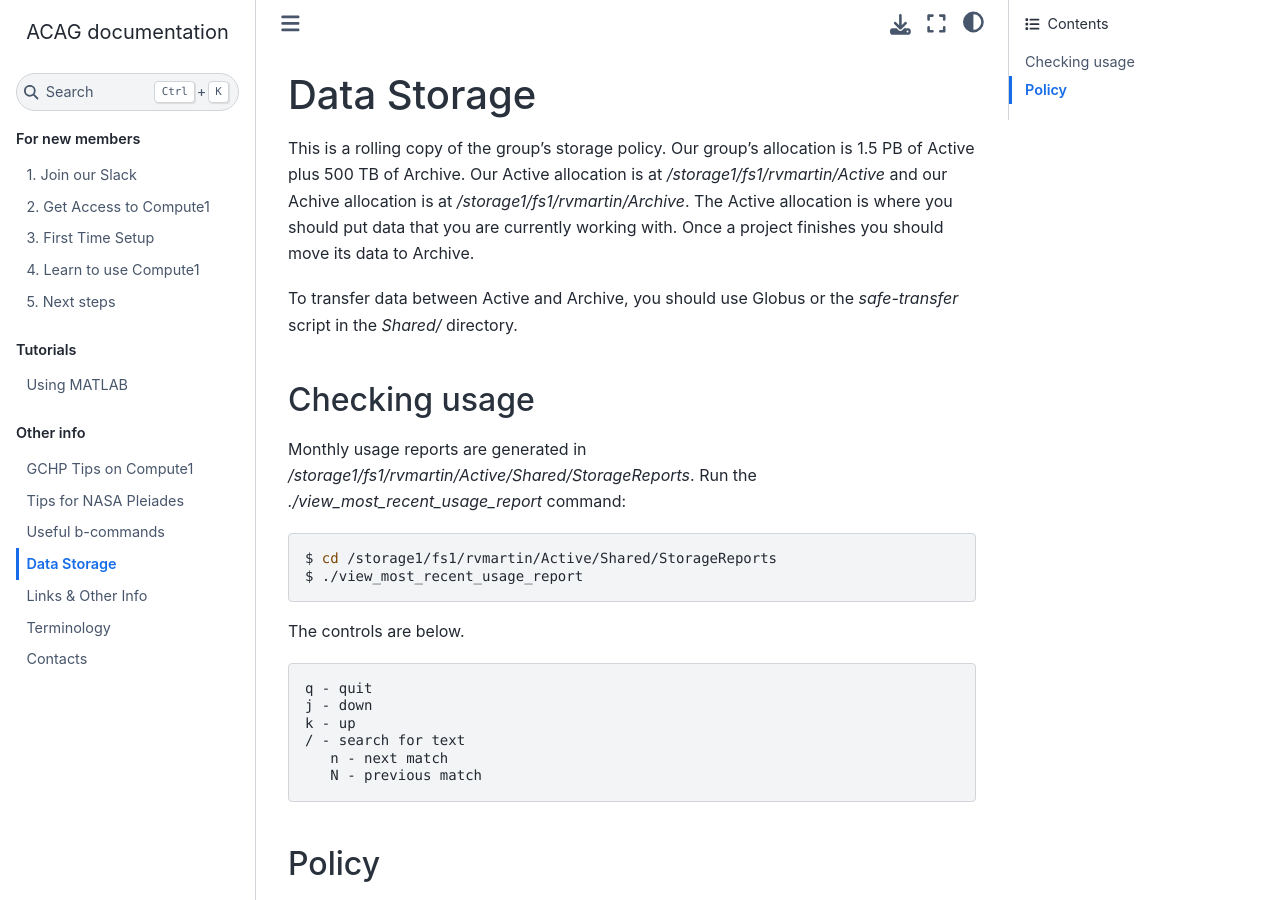
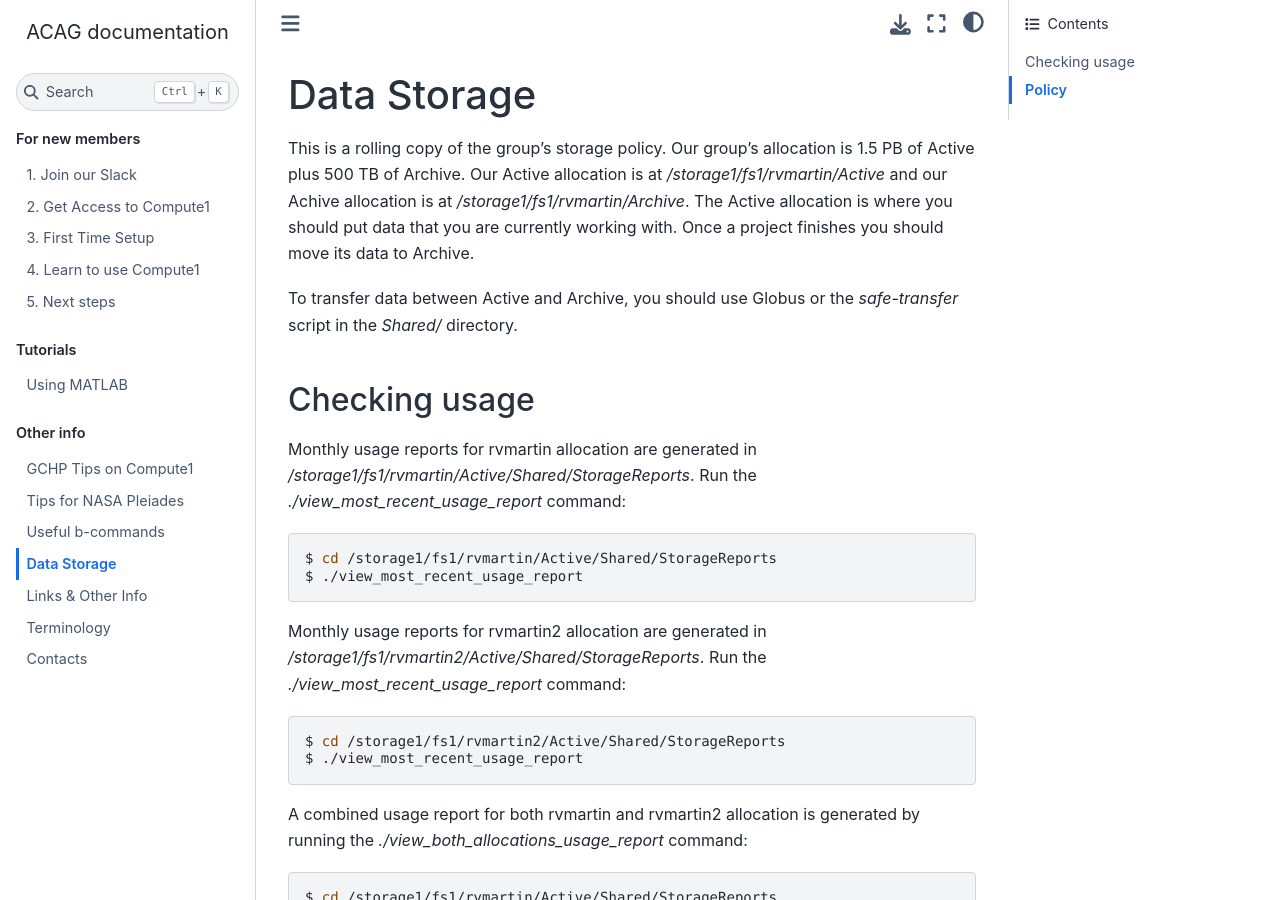
Before and after one commit to Atmospheric-Composition-Analysis-Group/Getting-Started, a Sphinx documentation site: the page built from source/storage.rst, in a window 1280 px wide and 900 px high. Built offline with Sphinx 7.4.7 and the Sphinx Book theme 1.1.4, drawn with Linux system fonts in a browser that asks for light colours; some of the changed text lies outside the part shown.

Commit message:
Updated storage reports

```diff
--- a/source/storage.rst
+++ b/source/storage.rst
@@ -13,13 +13,29 @@ in the `Shared/` directory.
 Checking usage
 --------------
 
-Monthly usage reports are generated in `/storage1/fs1/rvmartin/Active/Shared/StorageReports`. Run the
+Monthly usage reports for rvmartin allocation are generated in `/storage1/fs1/rvmartin/Active/Shared/StorageReports`. Run the
 `./view_most_recent_usage_report` command:
 
 .. code-block:: console
 
    $ cd /storage1/fs1/rvmartin/Active/Shared/StorageReports
    $ ./view_most_recent_usage_report
+
+Monthly usage reports for rvmartin2 allocation are generated in `/storage1/fs1/rvmartin2/Active/Shared/StorageReports`. Run the
+`./view_most_recent_usage_report` command:
+
+.. code-block:: console
+
+   $ cd /storage1/fs1/rvmartin2/Active/Shared/StorageReports
+   $ ./view_most_recent_usage_report
+
+A combined usage report for both rvmartin and rvmartin2 allocation is generated by running the `./view_both_allocations_usage_report`
+command:
+
+.. code-block:: console
+
+   $ cd /storage1/fs1/rvmartin/Active/Shared/StorageReports
+   $ ./view_both_allocations_usage_report
 
 The controls are below.
 
```
